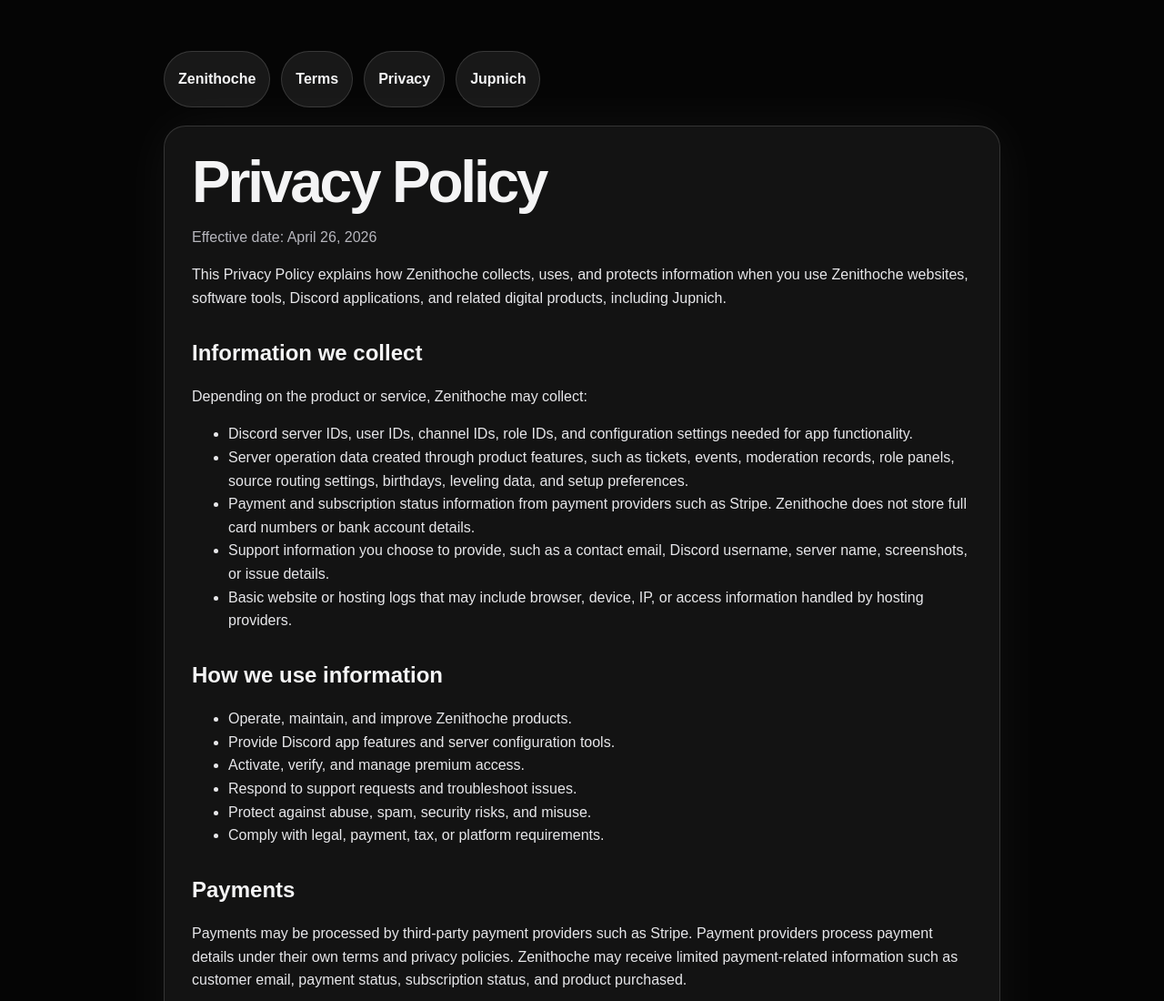
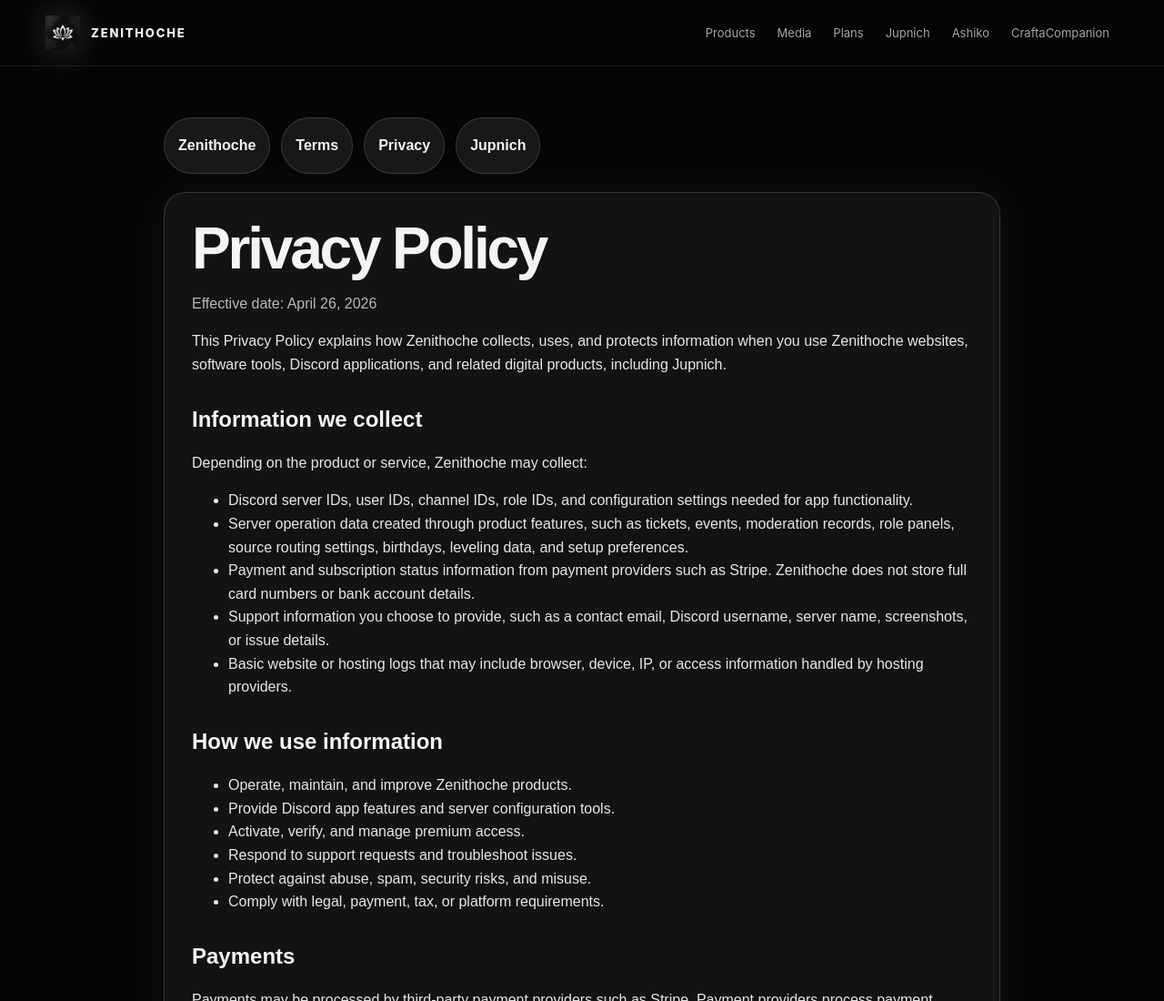
Before and after one commit to zenithoche/zenithoche.github.io, a plain HTML site: page privacy.html in a window 1280 px wide. Shown: the top 1100 px of the page at 91% size. Drawn offline with Linux system fonts and the light colour scheme.

Commit message:
Carry canonical Zenithoche home shell across public pages

```diff
--- a/privacy.html
+++ b/privacy.html
@@ -16,8 +16,25 @@
 .button{display:inline-flex;align-items:center;justify-content:center;min-height:40px;padding:10px 15px;border-radius:999px;border:1px solid rgba(255,255,255,.14);text-decoration:none;color:#f4f4f5;background:rgba(255,255,255,.08);font-weight:700}
 hr{border:0;height:1px;background:rgba(255,255,255,.14);margin:24px 0}
 </style>
+  <link rel="stylesheet" href="/assets/css/brand-shell.css" />
 </head>
 <body>
+<header class="zeni-shell">
+  <div class="zeni-shell__inner">
+    <a class="zeni-shell__brand" href="/" aria-label="Zenithoche home">
+      <img class="zeni-shell__mark" src="/assets/media/zenithoche-lotus-final.png" alt="" />
+      <span>Zenithoche</span>
+    </a>
+    <nav class="zeni-shell__nav" aria-label="Primary navigation">
+      <a href="/#products">Products</a>
+      <a href="/#media">Media</a>
+      <a href="/#pricing">Plans</a>
+      <a href="/products/jupnich/">Jupnich</a>
+      <a href="/products/ashiko/">Ashiko</a>
+      <a href="/products/craftacompanion/">CraftaCompanion</a>
+    </nav>
+  </div>
+</header>
   <main>
     <nav class="nav">
       <a class="button" href="./">Zenithoche</a>
```
